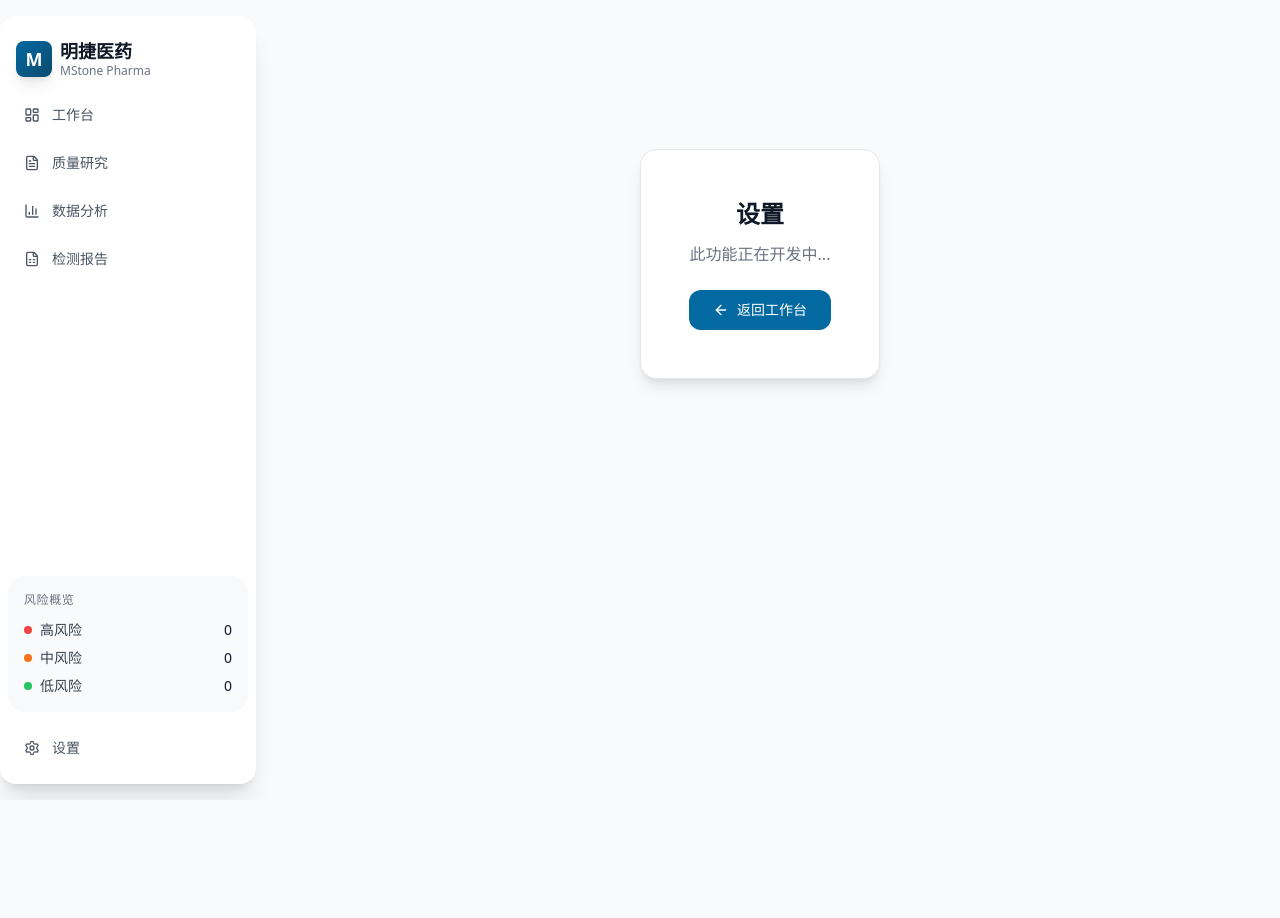
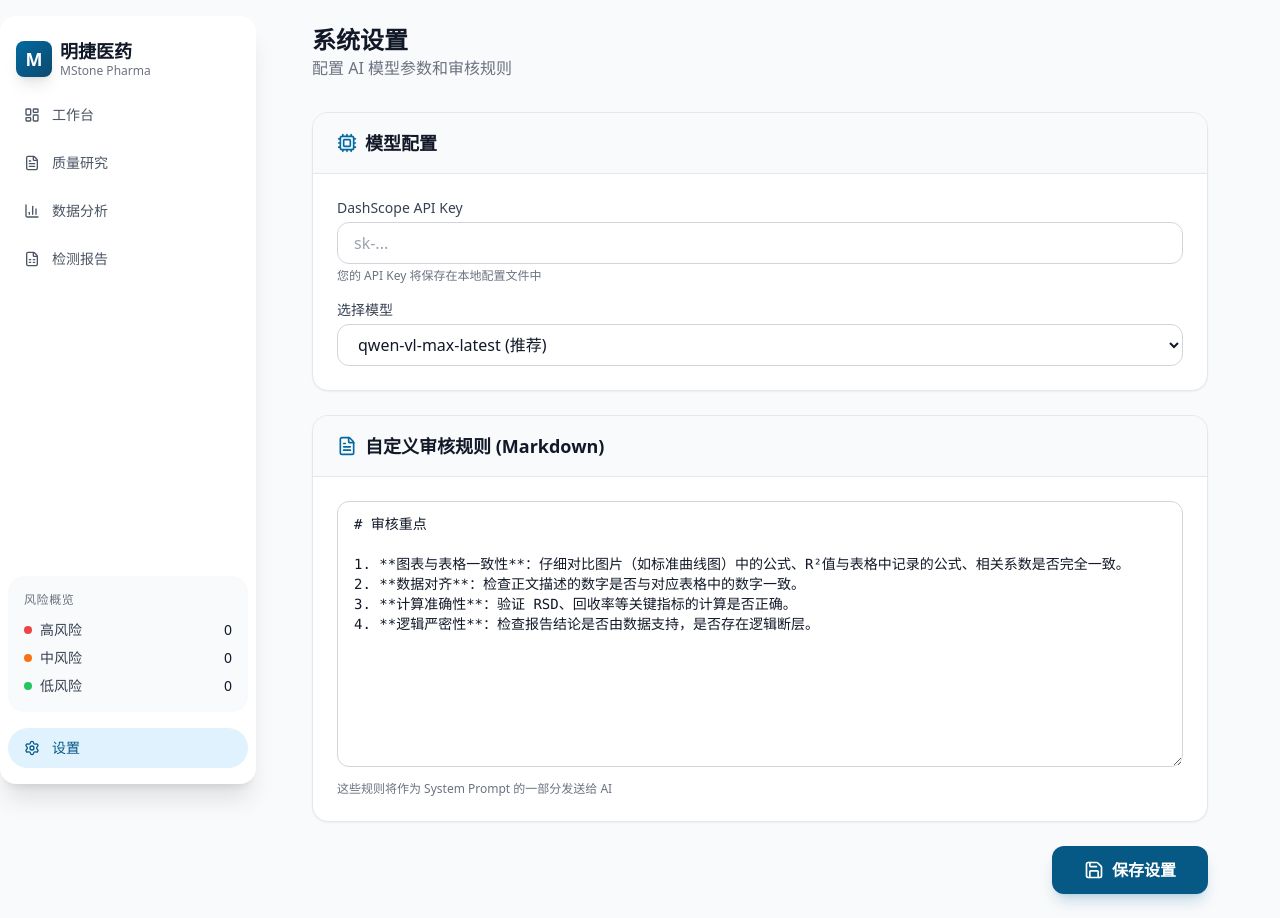
Before and after one commit to Theageo11/cro-report-reviewer, a Flask app: page /settings in a window 1280 px wide. Before the commit the page ends 799 px from the top, so only its background shows below. Run offline with Flask 3, Linux system fonts and the light colour scheme; some libraries are stand-ins or nearby versions.

Commit message:
feat: add model configuration and custom rules settings

```diff
--- a/app_flask.py
+++ b/app_flask.py
@@ -233,7 +233,17 @@ def analyze_document(doc_id):
             with open("mock_analysis_result.json", "r", encoding="utf-8") as f:
                 issues = json.load(f)
         else:
-            llm_client = QwenClient()
+            # 获取当前配置
+            config_path = os.path.join(app.root_path, 'config', 'settings.json')
+            api_key = None
+            model = None
+            if os.path.exists(config_path):
+                with open(config_path, 'r') as f:
+                    config = json.load(f)
+                    api_key = config.get('api_key')
+                    model = config.get('model')
+
+            llm_client = QwenClient(api_key=api_key, model=model)
             issues = llm_client.analyze_report(doc_data['content'])
 
             # 保存 mock 结果
@@ -322,8 +332,62 @@ def reports():
 
 @app.route('/settings')
 def settings():
-    """Settings 页面（占位）"""
-    return render_template('placeholder.html', page_name='设置')
+    """Settings 页面"""
+    config_path = os.path.join(app.root_path, 'config', 'settings.json')
+    config = {'api_key': '', 'model': 'qwen-vl-max-latest'}
+    if os.path.exists(config_path):
+        with open(config_path, 'r') as f:
+            config = json.load(f)
+
+    rules_path = os.path.join(app.root_path, 'config', 'review_rules.md')
+    rules = ""
+    if os.path.exists(rules_path):
+        with open(rules_path, 'r', encoding='utf-8') as f:
+            rules = f.read()
+
+    # 计算风险统计数据（用于侧边栏）
+    docs = db.get_all_documents()
+    critical_count = sum(1 for d in docs if d.get('status') == 'analyzed' and d.get('critical_count', 0) > 0)
+    major_count = sum(1 for d in docs if d.get('status') == 'analyzed' and d.get('major_count', 0) > 0)
+    analyzed_count = sum(1 for d in docs if d.get('status') == 'analyzed')
+    low_count = analyzed_count - critical_count - major_count
+
+    risk_stats = {
+        'high': critical_count,
+        'medium': major_count,
+        'low': low_count if low_count > 0 else 0
+    }
+
+    return render_template('settings.html', config=config, rules=rules, risk_stats=risk_stats)
+
+
+@app.route('/api/settings', methods=['POST'])
+def save_settings():
+    """保存设置"""
+    data = request.json
+    if not data:
+        return jsonify({'success': False, 'error': '无效的数据'}), 400
+
+    # 保存 API Key 和 Model
+    config_path = os.path.join(app.root_path, 'config', 'settings.json')
+    config = {
+        'api_key': data.get('api_key', ''),
+        'model': data.get('model', 'qwen-vl-max-latest')
+    }
+    try:
+        os.makedirs(os.path.dirname(config_path), exist_ok=True)
+        with open(config_path, 'w') as f:
+            json.dump(config, f, indent=2)
+
+        # 保存规则
+        rules_path = os.path.join(app.root_path, 'config', 'review_rules.md')
+        rules_content = data.get('rules', '')
+        with open(rules_path, 'w', encoding='utf-8') as f:
+            f.write(rules_content)
+
+        return jsonify({'success': True})
+    except Exception as e:
+        return jsonify({'success': False, 'error': str(e)}), 500
 
 
 if __name__ == '__main__':
--- a/src/llm.py
+++ b/src/llm.py
@@ -10,8 +10,9 @@ load_dotenv()
 dashscope.api_key = os.getenv("DASHSCOPE_API_KEY")
 
 class QwenClient:
-    def __init__(self):
-        self.model = "qwen-vl-max-latest"
+    def __init__(self, api_key: str = None, model: str = None):
+        self.api_key = api_key or os.getenv("DASHSCOPE_API_KEY")
+        self.model = model or "qwen-vl-max-latest"
 
     def analyze_report(self, content_items: List[Dict[str, Any]]) -> List[Dict[str, Any]]:
         """
@@ -87,6 +88,7 @@ class QwenClient:
         try:
             response = dashscope.MultiModalConversation.call(
                 model=self.model,
+                api_key=self.api_key,
                 messages=messages,
                 result_format='message',
                 max_tokens=2000
--- a/templates/base.html
+++ b/templates/base.html
@@ -139,10 +139,10 @@
             </div>
 
             <!-- Settings -->
-            <button class="flex items-center h-10 gap-3 px-4 mx-2 mb-4 rounded-full text-sm font-medium text-gray-600 dark:text-gray-300 hover:bg-gray-100 dark:hover:bg-gray-800 transition-all duration-200">
+            <a href="{{ url_for('settings') }}" class="flex items-center h-10 gap-3 px-4 mx-2 mb-4 rounded-full text-sm font-medium transition-all duration-200 {% if request.endpoint == 'settings' %}bg-primary-100 text-primary-600 dark:bg-primary-900/30 dark:text-primary-400{% else %}text-gray-600 dark:text-gray-300 hover:bg-gray-100 dark:hover:bg-gray-800{% endif %}">
                 <i data-lucide="settings" class="w-4 h-4"></i>
                 <span>设置</span>
-            </button>
+            </a>
         </aside>
 
         <!-- Overlay for mobile -->
--- /dev/null
+++ b/templates/settings.html
@@ -0,0 +1,103 @@
+{% extends "base.html" %}
+
+{% block title %}设置 - 明捷医药报告审核Demo{% endblock %}
+
+{% block content %}
+<div class="max-w-4xl mx-auto">
+    <div class="mb-8">
+        <h1 class="text-2xl font-bold text-gray-900 dark:text-gray-50">系统设置</h1>
+        <p class="text-gray-500 dark:text-gray-400">配置 AI 模型参数和审核规则</p>
+    </div>
+
+    <div class="space-y-6">
+        <!-- Model Configuration -->
+        <div class="bg-white dark:bg-gray-900 rounded-2xl shadow-sm border border-gray-200 dark:border-gray-800 overflow-hidden">
+            <div class="px-6 py-4 border-b border-gray-200 dark:border-gray-800 bg-gray-50 dark:bg-gray-800/50">
+                <h2 class="text-lg font-semibold text-gray-900 dark:text-gray-50 flex items-center gap-2">
+                    <i data-lucide="cpu" class="w-5 h-5 text-primary-500"></i>
+                    模型配置
+                </h2>
+            </div>
+            <div class="p-6 space-y-4">
+                <div>
+                    <label class="block text-sm font-medium text-gray-700 dark:text-gray-300 mb-1">
+                        DashScope API Key
+                    </label>
+                    <input type="password" id="api-key" value="{{ config.api_key }}"
+                           class="w-full px-4 py-2 rounded-xl border border-gray-300 dark:border-gray-700 bg-white dark:bg-gray-800 text-gray-900 dark:text-gray-50 focus:ring-2 focus:ring-primary-500 focus:border-transparent outline-none transition-all"
+                           placeholder="sk-...">
+                    <p class="mt-1 text-xs text-gray-500">您的 API Key 将保存在本地配置文件中</p>
+                </div>
+                <div>
+                    <label class="block text-sm font-medium text-gray-700 dark:text-gray-300 mb-1">
+                        选择模型
+                    </label>
+                    <select id="model-select"
+                            class="w-full px-4 py-2 rounded-xl border border-gray-300 dark:border-gray-700 bg-white dark:bg-gray-800 text-gray-900 dark:text-gray-50 focus:ring-2 focus:ring-primary-500 focus:border-transparent outline-none transition-all">
+                        <option value="qwen-vl-max-latest" {% if config.model == 'qwen-vl-max-latest' %}selected{% endif %}>qwen-vl-max-latest (推荐)</option>
+                        <option value="qwen-vl-max" {% if config.model == 'qwen-vl-max' %}selected{% endif %}>qwen-vl-max</option>
+                        <option value="qwen-vl-plus" {% if config.model == 'qwen-vl-plus' %}selected{% endif %}>qwen-vl-plus</option>
+                    </select>
+                </div>
+            </div>
+        </div>
+
+        <!-- Review Rules -->
+        <div class="bg-white dark:bg-gray-900 rounded-2xl shadow-sm border border-gray-200 dark:border-gray-800 overflow-hidden">
+            <div class="px-6 py-4 border-b border-gray-200 dark:border-gray-800 bg-gray-50 dark:bg-gray-800/50">
+                <h2 class="text-lg font-semibold text-gray-900 dark:text-gray-50 flex items-center gap-2">
+                    <i data-lucide="file-text" class="w-5 h-5 text-primary-500"></i>
+                    自定义审核规则 (Markdown)
+                </h2>
+            </div>
+            <div class="p-6">
+                <textarea id="review-rules" rows="12"
+                          class="w-full px-4 py-3 rounded-xl border border-gray-300 dark:border-gray-700 bg-white dark:bg-gray-800 text-gray-900 dark:text-gray-50 font-mono text-sm focus:ring-2 focus:ring-primary-500 focus:border-transparent outline-none transition-all"
+                          placeholder="# 审核重点...">{{ rules }}</textarea>
+                <p class="mt-2 text-xs text-gray-500">这些规则将作为 System Prompt 的一部分发送给 AI</p>
+            </div>
+        </div>
+
+        <!-- Actions -->
+        <div class="flex justify-end gap-4">
+            <button onclick="saveSettings()" class="px-8 py-3 bg-primary-600 hover:bg-primary-700 text-white font-semibold rounded-xl shadow-lg shadow-primary-500/20 transition-all flex items-center gap-2">
+                <i data-lucide="save" class="w-5 h-5"></i>
+                保存设置
+            </button>
+        </div>
+    </div>
+</div>
+{% endblock %}
+
+{% block extra_js %}
+<script>
+async function saveSettings() {
+    const apiKey = document.getElementById('api-key').value;
+    const model = document.getElementById('model-select').value;
+    const rules = document.getElementById('review-rules').value;
+
+    try {
+        const response = await fetch('/api/settings', {
+            method: 'POST',
+            headers: {
+                'Content-Type': 'application/json'
+            },
+            body: JSON.stringify({
+                api_key: apiKey,
+                model: model,
+                rules: rules
+            })
+        });
+
+        const data = await response.json();
+        if (data.success) {
+            showToast('设置已成功保存', 'success');
+        } else {
+            showToast(data.error || '保存失败', 'error');
+        }
+    } catch (error) {
+        showToast('请求失败: ' + error.message, 'error');
+    }
+}
+</script>
+{% endblock %}
```
